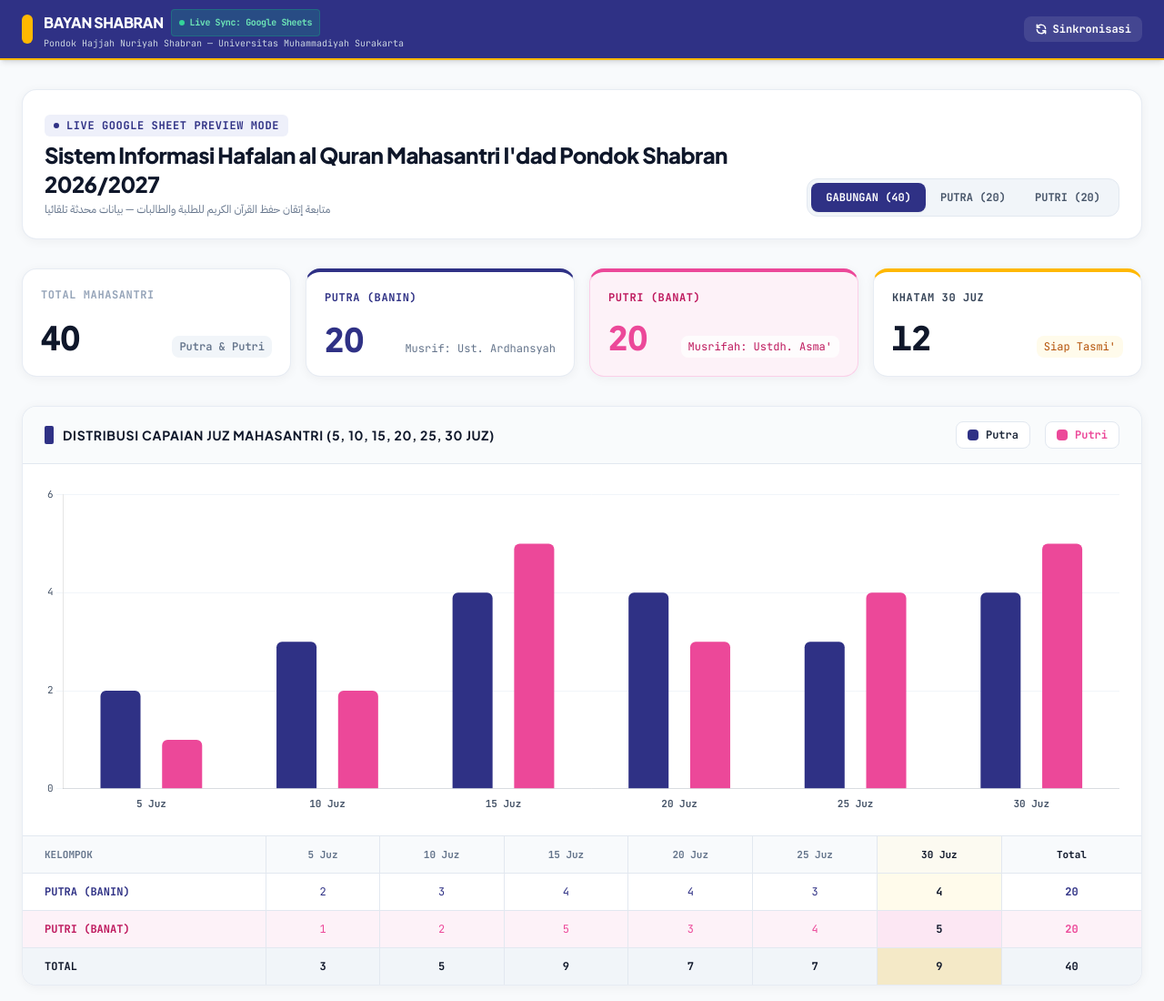
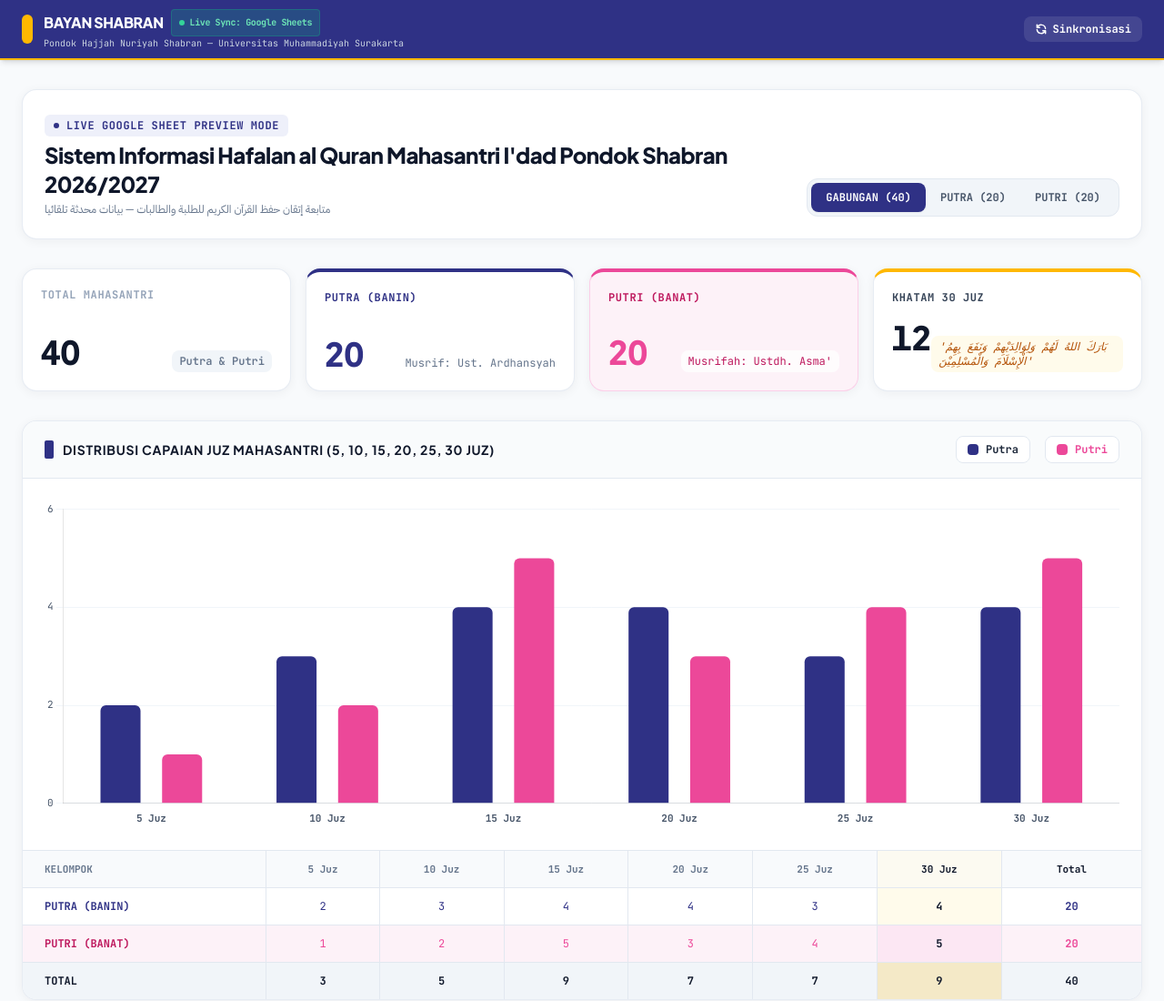
Before and after one commit to baiqlah/bayan-shabran, a plain HTML site: page index.html in a window 1280 px wide. Shown: the top 1100 px of the page at 91% size. Drawn offline with nearby package versions, Linux system fonts and the light colour scheme.

Commit message:
index.html

```diff
--- a/index.html
+++ b/index.html
@@ -154,7 +154,7 @@
                 <span class="text-xs font-mono font-bold uppercase tracking-wider text-slate-700">Khatam 30 Juz</span>
                 <div class="mt-4 flex items-baseline justify-between">
                     <span id="statKhatamCount" class="text-3xl sm:text-4xl font-extrabold text-slate-900 tabular-nums">12</span>
-                    <span class="text-xs font-mono text-amber-700 bg-amber-50 px-2 py-1 rounded-lg">Siap Tasmi'</span>
+                    <span class="text-xs font-mono text-amber-700 bg-amber-50 px-2 py-1 rounded-lg"><i>'بَارَكَ اللهُ لَهُمْ وَلِوَالِدَيْهِمْ وَنَفَعَ بِهِمُ الْإِسْلَامَ وَالْمُسْلِمِيْنَ'</i></span>
                 </div>
             </div>
         </section>
```
